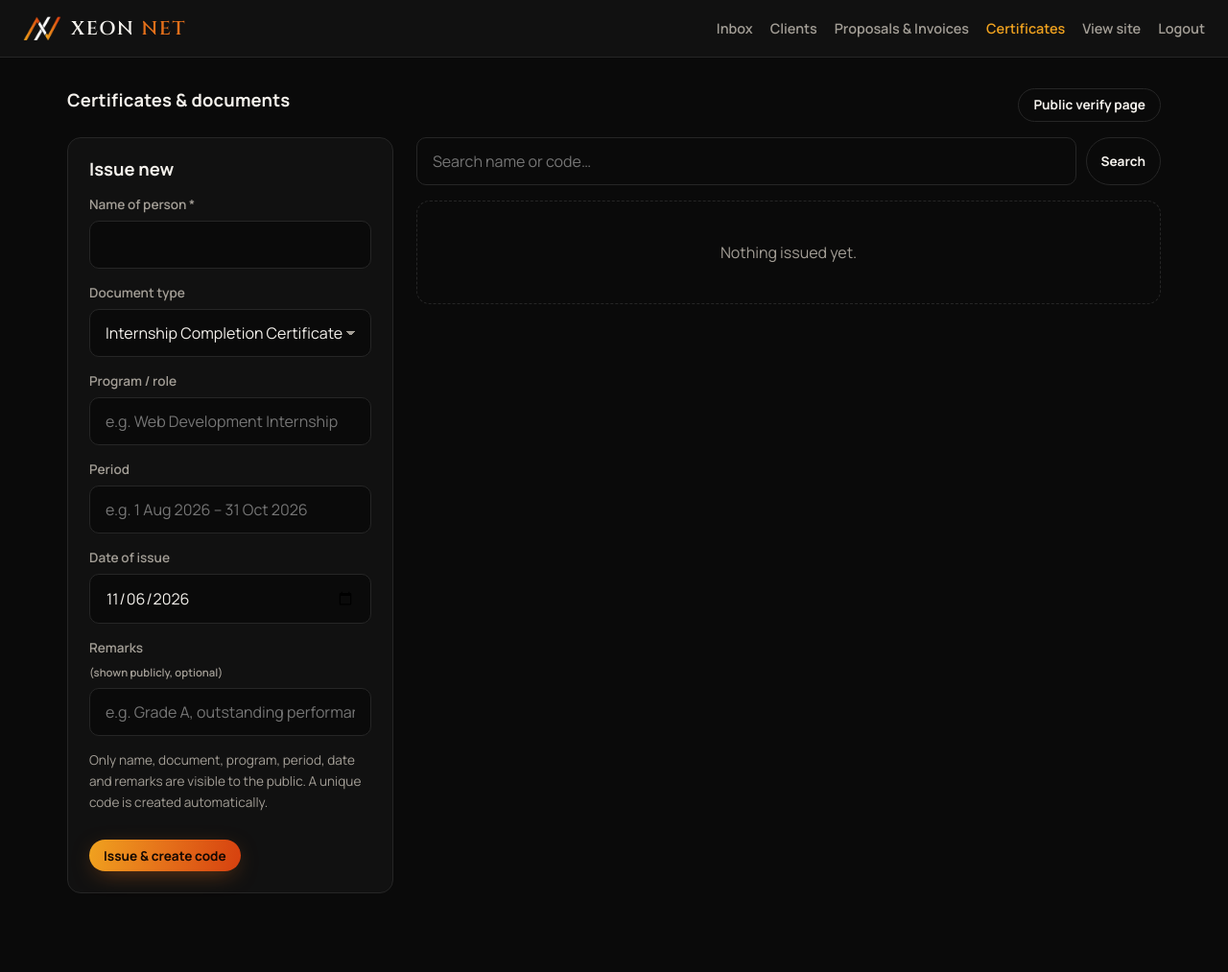
After one commit to adnan267/xeonnet, a Flask app: page /admin/certificates in a window 1280 px wide. The commit adds this page. Shown: the whole page at 96% size. Run offline with Flask 3, Linux system fonts and the light colour scheme; the visitor is signed in with stand-in values (Sample User, id 1); data that the repository does not hold is empty; parts of the project's set-up code (start-up, migrations or seed data) failed here and were passed over; some libraries are stand-ins or nearby versions.

Commit message:
Add certificate & document verification (admin issue, public /verify, QR codes)
Co-Authored-By: Claude Sonnet 5.5 <noreply@anthropic.com>
Claude-Session: https://claude.ai/code/session_01TyKth7hvjU3TxecBxcASnx

```diff
--- a/app.py
+++ b/app.py
@@ -13,6 +13,7 @@ from werkzeug.security import check_password_hash, generate_password_hash
 import data
 import db as dbmod
 from billing import bp as billing_bp
+from verify import bp as verify_bp
 from core import EMAIL_RE, check_csrf, close_db, csrf_token, get_db, login_required
 
 BASE_DIR = os.path.dirname(os.path.abspath(__file__))
@@ -26,6 +27,7 @@ app.config.update(
 )
 app.teardown_appcontext(close_db)
 app.register_blueprint(billing_bp)
+app.register_blueprint(verify_bp)
 
 # Admin login: set these as environment variables in production
 ADMIN_USER = os.environ.get("ADMIN_USER", "admin")
--- a/data.py
+++ b/data.py
@@ -501,3 +501,7 @@ DOC_DEFAULTS = {
 
 # First number issued per document type (invoices and proposals start at 0335).
 NUMBER_START = {"invoice": 335, "proposal": 335}
+
+# ----------------------------------------------------------- verification
+CREDENTIAL_TYPES = ["Internship Completion Certificate", "Experience Letter", "Appointment Letter",
+                    "Course Certificate", "Recommendation Letter", "Other Document"]
--- a/db.py
+++ b/db.py
@@ -161,6 +161,18 @@ CREATE TABLE IF NOT EXISTS document_items (
     qty         {REAL} NOT NULL DEFAULT 1,
     unit_price  {REAL} NOT NULL DEFAULT 0
 );
+CREATE TABLE IF NOT EXISTS credentials (
+    id          {PK},
+    code        TEXT NOT NULL UNIQUE,
+    holder_name TEXT NOT NULL,
+    doc_type    TEXT NOT NULL,
+    title       TEXT,
+    period      TEXT,
+    issued_on   TEXT NOT NULL,
+    status      TEXT NOT NULL DEFAULT 'valid',
+    note        TEXT,
+    created_at  TEXT NOT NULL
+);
 CREATE TABLE IF NOT EXISTS payments (
     id          {PK},
     document_id INTEGER NOT NULL REFERENCES documents(id) ON DELETE CASCADE,
--- a/requirements.txt
+++ b/requirements.txt
@@ -1,2 +1,3 @@
 Flask>=3.0
 psycopg[binary]>=3.1
+segno>=1.6
--- a/static/css/style.css
+++ b/static/css/style.css
@@ -709,3 +709,21 @@ dl.sum .grand { border-top: 1px solid var(--line); padding-top: 10px; font-size:
   .paper-items th { -webkit-print-color-adjust: exact; print-color-adjust: exact; }
   .paper-items tr, .paper-block, .paper-foot { break-inside: avoid; }
 }
+
+/* ===== Verification ===== */
+.verify-wrap { max-width: 720px; }
+.verify-form { display: grid; gap: 14px; padding: 26px; border: 1px solid var(--line); border-radius: var(--radius); background: var(--bg-2); }
+.verify-form input { text-transform: uppercase; letter-spacing: .06em; font-size: 1.05rem; }
+.verify-form .btn { justify-self: start; }
+.verify-card { margin-top: 24px; padding: 26px; border-radius: var(--radius); border: 1px solid var(--line); background: var(--bg-2); }
+.verify-card.good { border-color: #2e7d4a; background: linear-gradient(180deg, rgba(46,125,74,.14), var(--bg-2) 60%); }
+.verify-card.bad { border-color: #a8452b; background: linear-gradient(180deg, rgba(214,64,15,.14), var(--bg-2) 60%); }
+.verify-badge { display: flex; gap: 14px; align-items: center; margin-bottom: 18px; }
+.verify-badge > i, .verify-badge > svg { width: 42px; height: 42px; flex: none; }
+.verify-card.good .verify-badge svg { color: #6fd08c; } .verify-card.bad .verify-badge svg { color: #ff8a6b; }
+.verify-badge b { display: block; font-size: 1.15rem; } .verify-badge span { color: var(--muted); font-size: .92rem; }
+.verify-data { margin: 0; display: grid; gap: 0; }
+.verify-data div { display: grid; grid-template-columns: 160px 1fr; gap: 12px; padding: 11px 0; border-top: 1px solid var(--line); }
+.verify-data dt { color: var(--muted); font-size: .85rem; } .verify-data dd { margin: 0; font-weight: 600; }
+.verify-data code { word-break: break-all; }
+@media (max-width: 560px) { .verify-data div { grid-template-columns: 1fr; gap: 2px; } }
--- a/templates/admin/_nav.html
+++ b/templates/admin/_nav.html
@@ -4,6 +4,7 @@
     <a href="{{ url_for('admin_dashboard') }}" class="{{ 'on' if active == 'inbox' }}">Inbox</a>
     <a href="{{ url_for('billing.clients_list') }}" class="{{ 'on' if active == 'clients' }}">Clients</a>
     <a href="{{ url_for('billing.documents_list') }}" class="{{ 'on' if active == 'documents' }}">Proposals &amp; Invoices</a>
+    <a href="{{ url_for('verify.credentials_list') }}" class="{{ 'on' if active == 'credentials' }}">Certificates</a>
     <a href="{{ url_for('home') }}" target="_blank">View site</a>
     <a href="{{ url_for('admin_logout') }}">Logout</a>
   </nav>
--- /dev/null
+++ b/templates/admin/credentials.html
@@ -0,0 +1,48 @@
+{% extends "admin/base.html" %}
+{% block title %}Certificates{% endblock %}
+{% block content %}
+<div class="admin-bar"><h2 class="h4">Certificates &amp; documents</h2><a class="btn btn-ghost btn-sm" href="{{ url_for('verify.verify_page') }}" target="_blank">Public verify page</a></div>
+<div class="bill-split">
+  <section class="panel">
+    <h3 class="h4">{{ 'Edit' if edit else 'Issue new' }}</h3>
+    <form method="post" action="{{ url_for('verify.credential_save') }}" class="stack">
+      <input type="hidden" name="_csrf" value="{{ csrf_token() }}">
+      {% if edit %}<input type="hidden" name="id" value="{{ edit.id }}">{% endif %}
+      <label>Name of person *<input name="holder_name" required maxlength="150" value="{{ edit.holder_name if edit }}"></label>
+      <label>Document type
+        <select name="doc_type">{% for t in types %}<option {{ 'selected' if edit and edit.doc_type == t }}>{{ t }}</option>{% endfor %}</select>
+      </label>
+      <label>Program / role<input name="title" maxlength="200" placeholder="e.g. Web Development Internship" value="{{ edit.title or '' if edit }}"></label>
+      <label>Period<input name="period" maxlength="120" placeholder="e.g. 1 Aug 2026 – 31 Oct 2026" value="{{ edit.period or '' if edit }}"></label>
+      <label>Date of issue<input type="date" name="issued_on" value="{{ edit.issued_on if edit else today }}"></label>
+      <label>Remarks <small>(shown publicly, optional)</small><input name="note" maxlength="300" placeholder="e.g. Grade A, outstanding performance" value="{{ edit.note or '' if edit }}"></label>
+      <p class="muted small">Only name, document, program, period, date and remarks are visible to the public. A unique code is created automatically.</p>
+      <div class="row-actions"><button class="btn btn-sm">{{ 'Save changes' if edit else 'Issue & create code' }}</button>{% if edit %}<a class="btn btn-ghost btn-sm" href="{{ url_for('verify.credentials_list') }}">Cancel</a>{% endif %}</div>
+    </form>
+  </section>
+  <section>
+    <form class="filters" method="get"><input type="search" name="q" value="{{ q }}" placeholder="Search name or code…"><button class="btn btn-ghost btn-sm">Search</button></form>
+    {% if not rows %}<p class="muted empty">Nothing issued yet.</p>{% endif %}
+    {% if rows %}<div class="table-wrap"><table class="tbl">
+      <thead><tr><th>Code</th><th>Person</th><th>Document</th><th>Status</th><th></th></tr></thead>
+      <tbody>
+      {% for r in rows %}
+        <tr>
+          <td><code>{{ r.code }}</code></td>
+          <td><b>{{ r.holder_name }}</b><br><span class="muted">{{ r.issued_on }}</span></td>
+          <td>{{ r.doc_type }}{% if r.title %}<br><span class="muted">{{ r.title }}</span>{% endif %}</td>
+          <td><span class="pill {{ 'st-paid' if r.status == 'valid' else 'st-overdue' }}">{{ r.status }}</span></td>
+          <td class="tbl-actions">
+            <a href="{{ url_for('verify.verify_result', code=r.code) }}" target="_blank">Open</a>
+            <a href="{{ url_for('verify.qr', code=r.code) }}" target="_blank">QR</a>
+            <a href="#" data-copy="{{ url_for('verify.verify_result', code=r.code, _external=True) }}" onclick="return false">Copy link</a>
+            <a href="{{ url_for('verify.credentials_list', edit=r.id) }}">Edit</a>
+            <form method="post" action="{{ url_for('verify.credential_status', cid=r.id) }}"><input type="hidden" name="_csrf" value="{{ csrf_token() }}"><button class="link">{{ 'Revoke' if r.status == 'valid' else 'Restore' }}</button></form>
+            <form method="post" action="{{ url_for('verify.credential_delete', cid=r.id) }}" onsubmit="return confirm('Delete permanently?')"><input type="hidden" name="_csrf" value="{{ csrf_token() }}"><button class="link danger">Delete</button></form>
+          </td>
+        </tr>
+      {% endfor %}
+      </tbody></table></div>{% endif %}
+  </section>
+</div>
+{% endblock %}
--- a/templates/base.html
+++ b/templates/base.html
@@ -3,6 +3,7 @@
 <head>
   <meta charset="utf-8">
   <meta name="viewport" content="width=device-width, initial-scale=1">
+  {% block robots %}{% endblock %}
   <title>{% block title %}{{ company.name }} | {{ company.tagline }}{% endblock %}</title>
   <meta name="description" content="{% block description %}{{ company.name }}: IT services since {{ company.founded }}. From hardware, networking and hosting to full stack development, mobile apps, cloud and AI.{% endblock %}">
   <meta property="og:title" content="{{ company.name }}: IT services since {{ company.founded }}">
@@ -69,6 +70,7 @@
       <h4>Company</h4>
       <ul>
         {% for ep, label in nav %}<li><a href="{{ url_for(ep) }}">{{ label }}</a></li>{% endfor %}
+        <li><a href="{{ url_for('verify.verify_page') }}">Verify a Certificate</a></li>
       </ul>
     </div>
     <div>
```
Also changed, not shown: templates/verify.html (added, +43 -0 lines), verify.py (added, +139 -0 lines), README.md.
